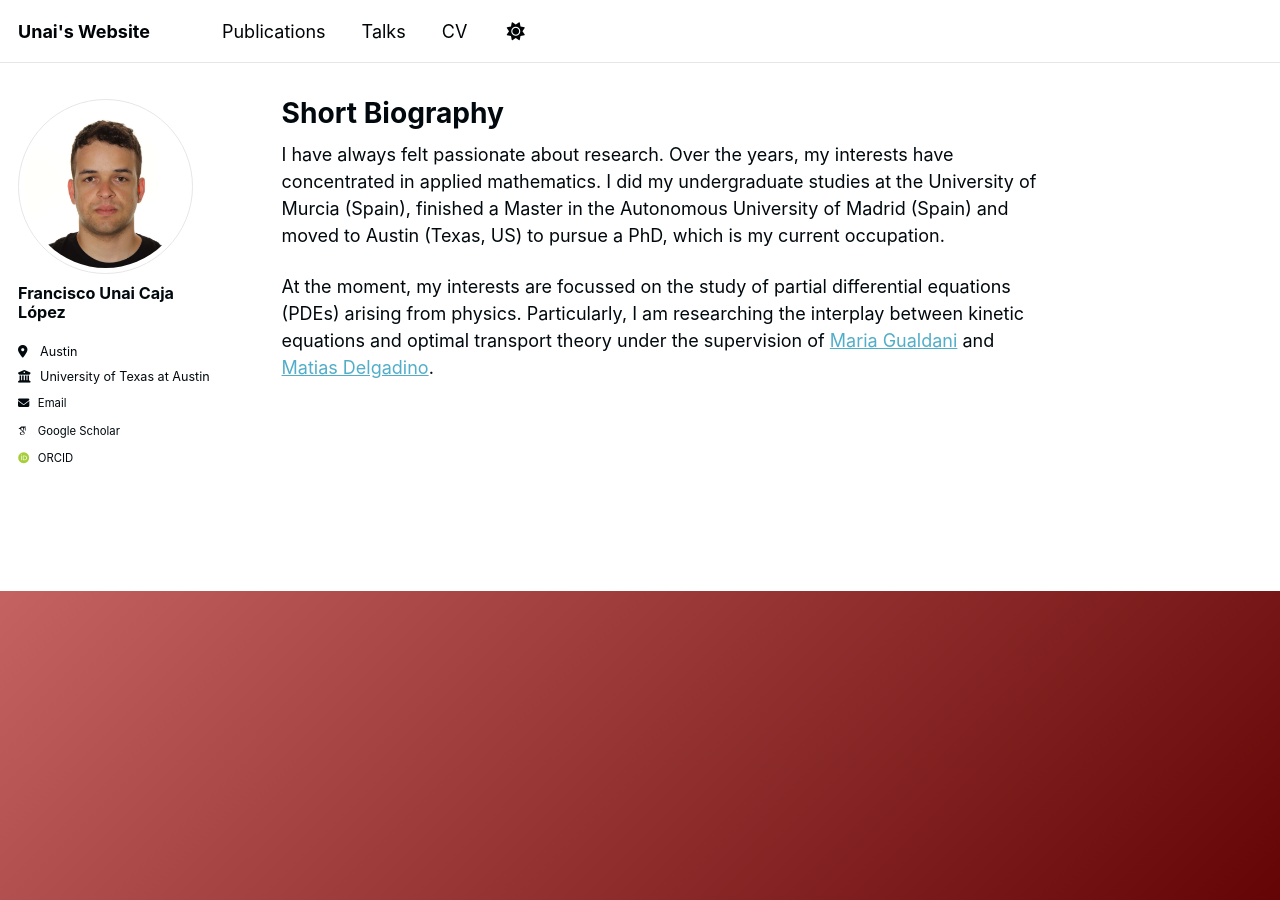
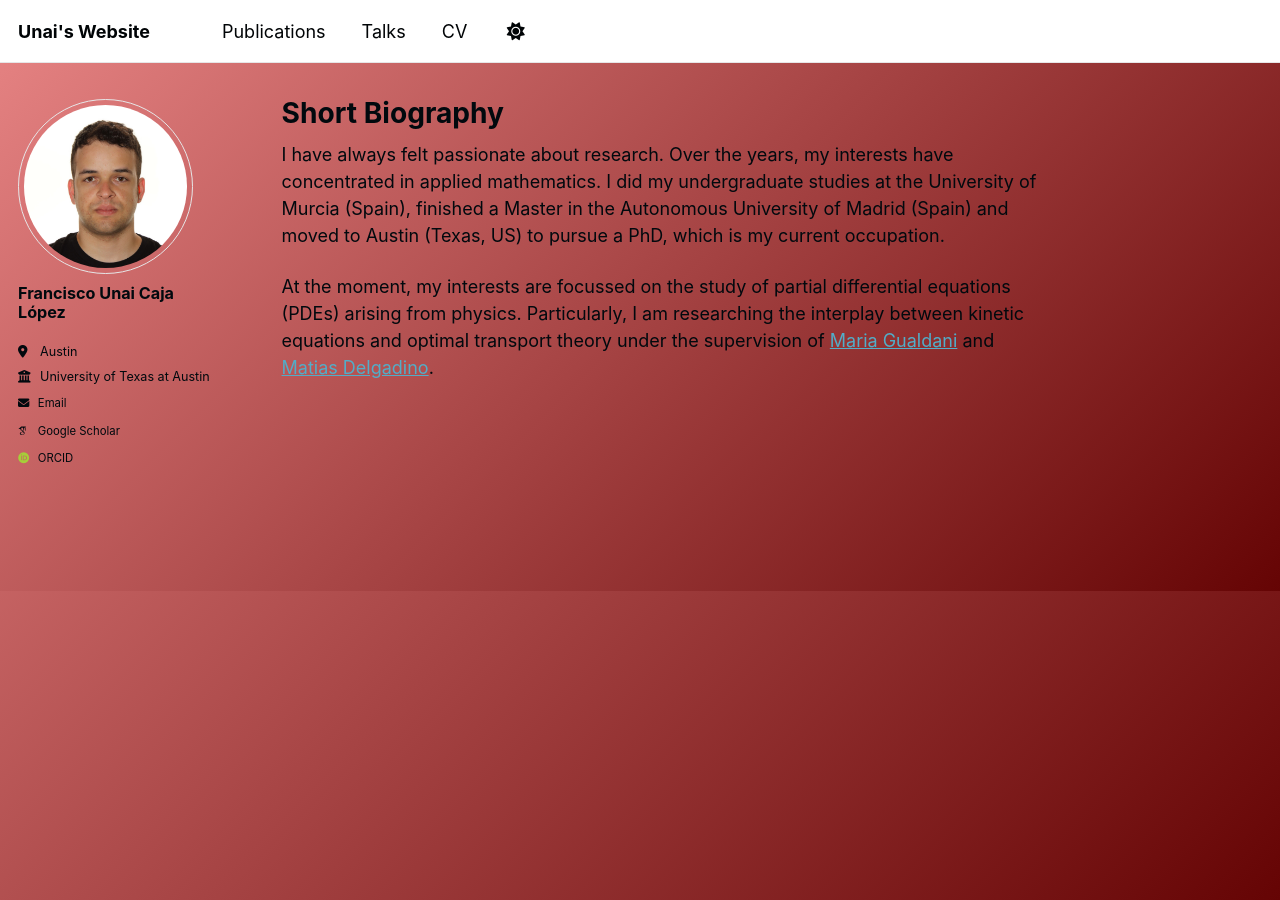
Before and after one commit to UnaiCaja/UnaiCaja.github.io, a Jekyll site: the page built from _pages/about.md, in a window 1280 px wide. Built offline with Jekyll 4.4.1, drawn with Linux system fonts in a browser that asks for light colours; some web fonts are replaced.

Commit message:
Update default.html

```diff
--- a/_layouts/default.html
+++ b/_layouts/default.html
@@ -12,7 +12,6 @@ layout: compress
 
     <style>
           html {
-                  /* height: 100vh; */
                   margin: 0;
                   background: linear-gradient(135deg, var(--global-gradient-inicial), var(--global-gradient-final));
                   display: flex;
@@ -22,6 +21,10 @@ layout: compress
                   font-family: sans-serif;
                   color: var(--global-text-color);
                 }
+          body {
+                  background: linear-gradient(135deg, var(--global-gradient-inicial), var(--global-gradient-final));
+                }
+          head { background: var(--global-gradient-initial)}
     </style>
 
   </head>
```
